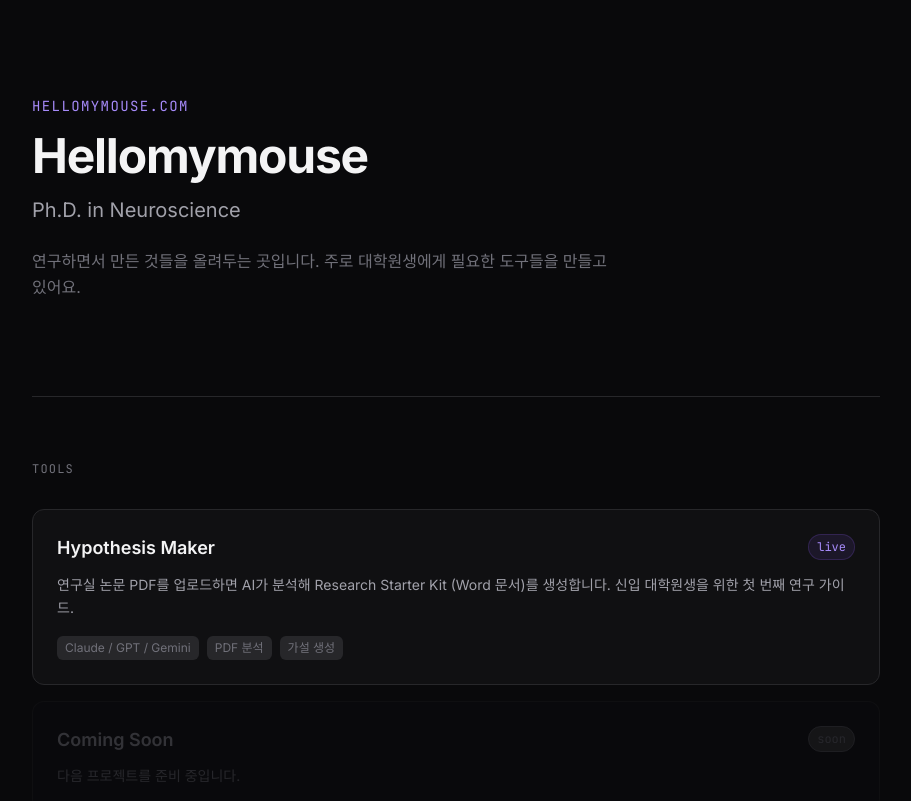
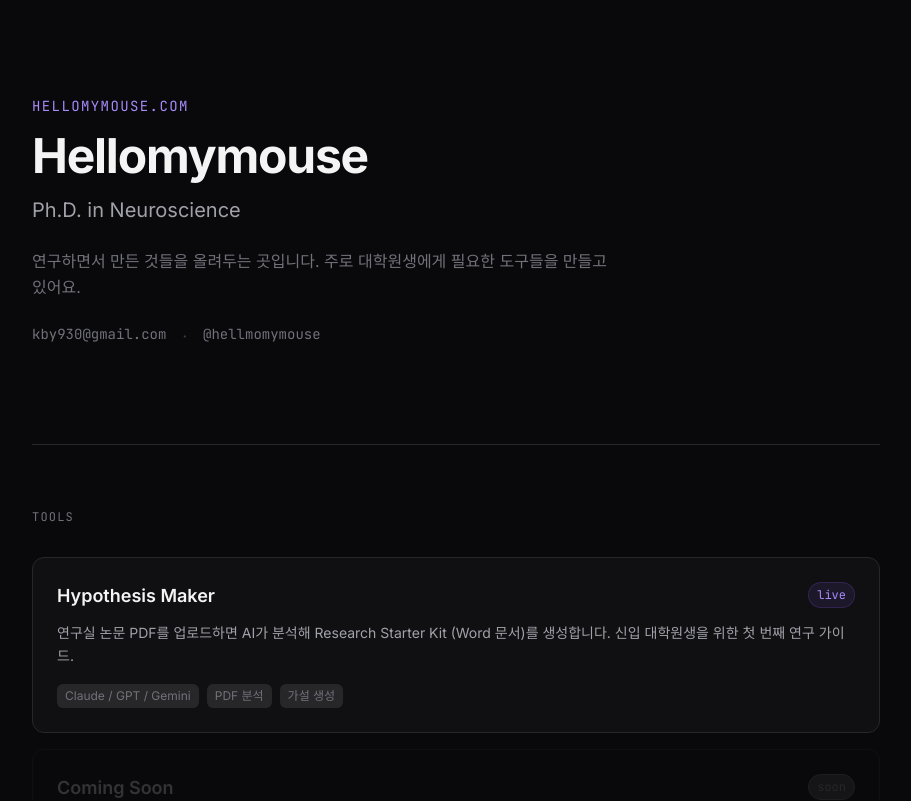
Before and after one commit to OwenZZing/hellomymouse, a Next.js app in the folder frontend/: page / in a window 1280 px wide. Shown: the top 801 px of the page, without its empty margins (184-1095 px from the left). Built offline with nearby package versions, Linux system fonts and the light colour scheme.

Commit message:
add contact links

```diff
--- a/frontend/app/page.tsx
+++ b/frontend/app/page.tsx
@@ -41,6 +41,23 @@ export default function Home() {
           연구하면서 만든 것들을 올려두는 곳입니다.
           주로 대학원생에게 필요한 도구들을 만들고 있어요.
         </p>
+        <div className="flex gap-4 mt-6">
+          <a
+            href="mailto:kby930@gmail.com"
+            className="text-sm text-zinc-500 hover:text-violet-400 transition-colors font-mono"
+          >
+            kby930@gmail.com
+          </a>
+          <span className="text-zinc-700">·</span>
+          <a
+            href="https://www.threads.net/@hellmomymouse"
+            target="_blank"
+            rel="noopener noreferrer"
+            className="text-sm text-zinc-500 hover:text-violet-400 transition-colors font-mono"
+          >
+            @hellmomymouse
+          </a>
+        </div>
       </section>
 
       {/* Divider */}
```
